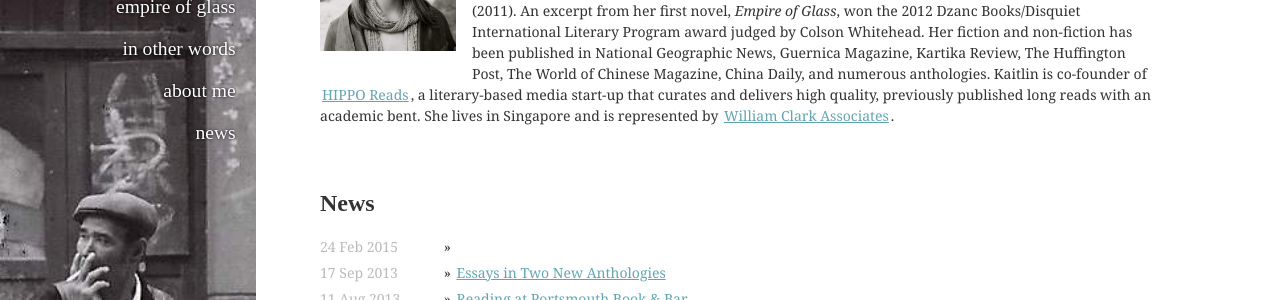
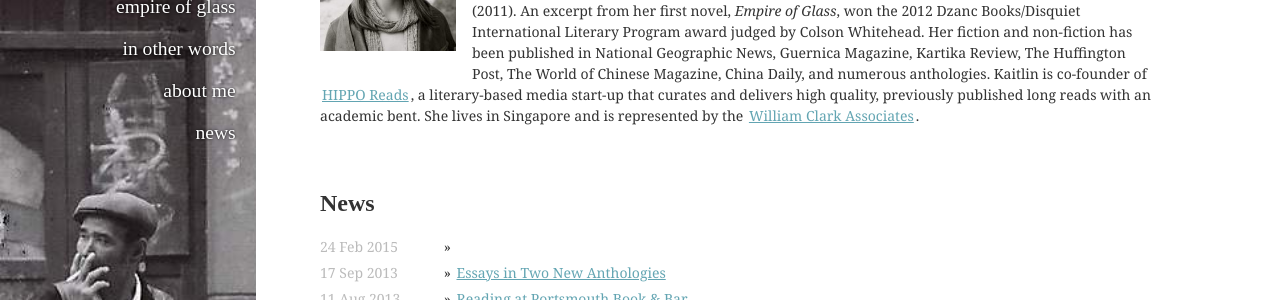
Before and after one commit to ajhit406/kato, a Jekyll site: the page built from index.md, in a window 1280 px wide. Shown: the part 150-450 px from the top of the page. Built offline with Jekyll 4.4.1, drawn with Linux system fonts in a browser that asks for light colours; some web fonts are replaced; Markdown is read by kramdown in place of the engine named in the settings.

Commit message:
Update index.md

```diff
--- a/index.md
+++ b/index.md
@@ -6,7 +6,7 @@ lnav: homepage
 
 <div class="kato-info clearfix">
   <image src="/images/katohp.jpg" alt="logo" class="logo" />
-  <p>Raised in New England, Kaitlin Solimine has considered China a second home for almost two decades. While majoring in East Asian Studies at Harvard University, she was a Harvard-Yenching scholar and wrote and edited <em>Let's Go: China</em> (St. Martin's Press). In 2006-2007, she was a U.S. Department of State Fulbright Creative Arts Fellow in China. She was the Donald E. Axinn Scholar in Fiction at the Bread Loaf Writers' Conference (2010) and graduated from the MFA program in writing at UC-San Diego (2011). An excerpt from her first novel, <em>Empire of Glass</em>, won the 2012 Dzanc Books/Disquiet International Literary Program award judged by Colson Whitehead. Her fiction and non-fiction has been published in National Geographic News, Guernica Magazine, Kartika Review, The Huffington Post, The World of Chinese Magazine, China Daily, and numerous anthologies. Kaitlin is co-founder of <a href="http://www.hipporeads.com/" target="_blank"> HIPPO Reads</a>, a literary-based media start-up that curates and delivers high quality, previously published long reads with an academic bent. She lives in Singapore and is represented by <a href="http://www.wmclark.com/" target="_blank">William Clark Associates</a>.</p>
+  <p>Raised in New England, Kaitlin Solimine has considered China a second home for almost two decades. While majoring in East Asian Studies at Harvard University, she was a Harvard-Yenching scholar and wrote and edited <em>Let's Go: China</em> (St. Martin's Press). In 2006-2007, she was a U.S. Department of State Fulbright Creative Arts Fellow in China. She was the Donald E. Axinn Scholar in Fiction at the Bread Loaf Writers' Conference (2010) and graduated from the MFA program in writing at UC-San Diego (2011). An excerpt from her first novel, <em>Empire of Glass</em>, won the 2012 Dzanc Books/Disquiet International Literary Program award judged by Colson Whitehead. Her fiction and non-fiction has been published in National Geographic News, Guernica Magazine, Kartika Review, The Huffington Post, The World of Chinese Magazine, China Daily, and numerous anthologies. Kaitlin is co-founder of <a href="http://www.hipporeads.com/" target="_blank"> HIPPO Reads</a>, a literary-based media start-up that curates and delivers high quality, previously published long reads with an academic bent. She lives in Singapore and is represented by the <a href="http://www.wmclark.com/" target="_blank">William Clark Associates</a>.</p>
 </div>
 
 <br />
```
